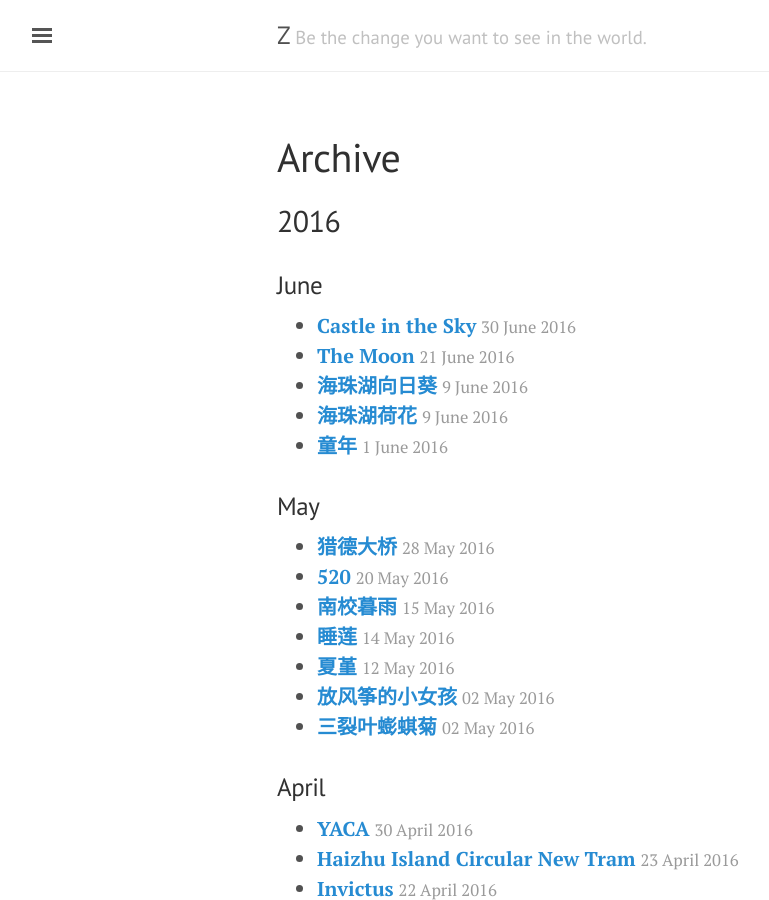
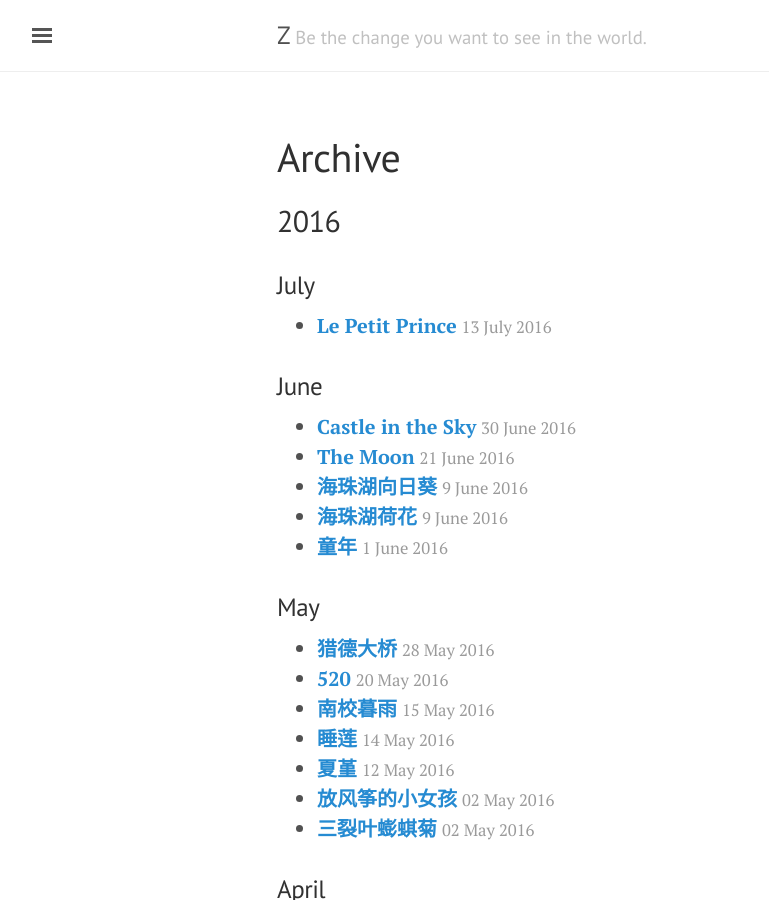
Before and after one commit to comacros/comacros.github.io, a Jekyll site: the page built from archive.md, in a window 1280 px wide and 900 px high. Shown: the whole window, without its empty margins (3-772 px from the left). Built offline with Jekyll 4.4.1, drawn with Linux system fonts in a browser that asks for light colours.

Commit message:
Le Petit Prince

```diff
--- a/archive.md
+++ b/archive.md
@@ -5,7 +5,12 @@ title: Archive
 
 ## 2016
 
+### July
+
+* [**Le Petit Prince**](http://xiongzh.com/2016/07/13/Le-Petit-Prince/) <small style="color:rgb(154,154,154)">13 July 2016</small>
+
 ### June
+
 * [**Castle in the Sky**](http://xiongzh.com/2016/06/30/Castle-in-the-Sky/) <small style="color:rgb(154,154,154)">30 June 2016</small>
 * [**The Moon**](http://xiongzh.com/2016/06/21/The-Moon/) <small style="color:rgb(154,154,154)">21 June 2016</small>
 * [**海珠湖向日葵**](http://xiongzh.com/2016/06/09/海珠湖向日葵/) <small style="color:rgb(154,154,154)">9 June 2016</small>
```
Also changed, not shown: _posts/2016-07-13-Le-Petit-Prince.md (added, +6 -0 lines), images/DSC_6993.JPG (added).
